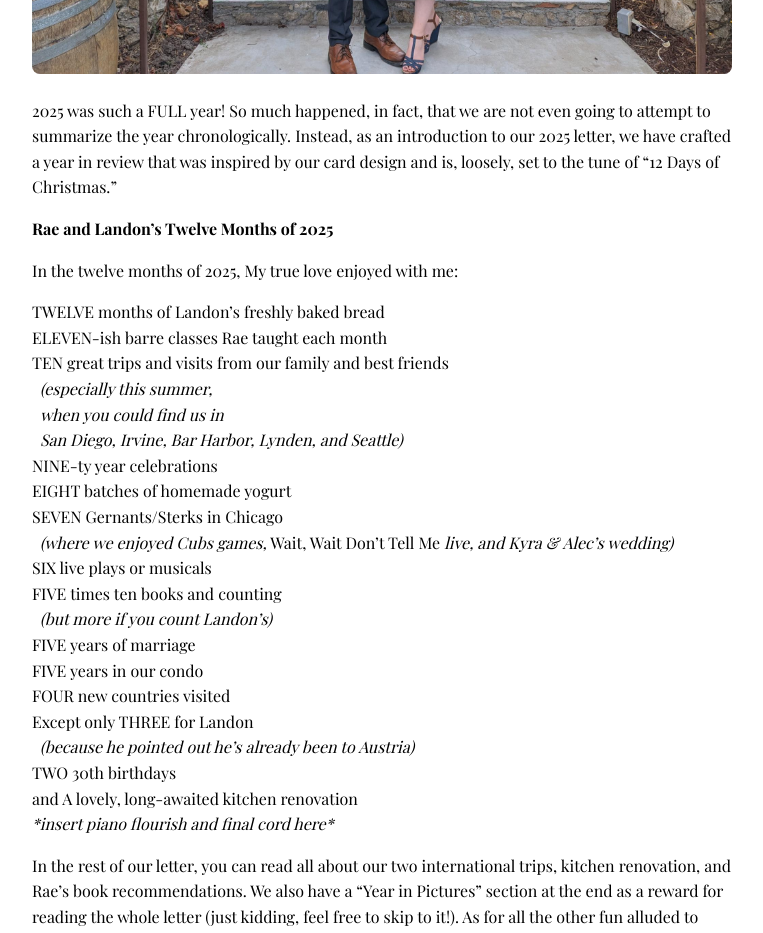
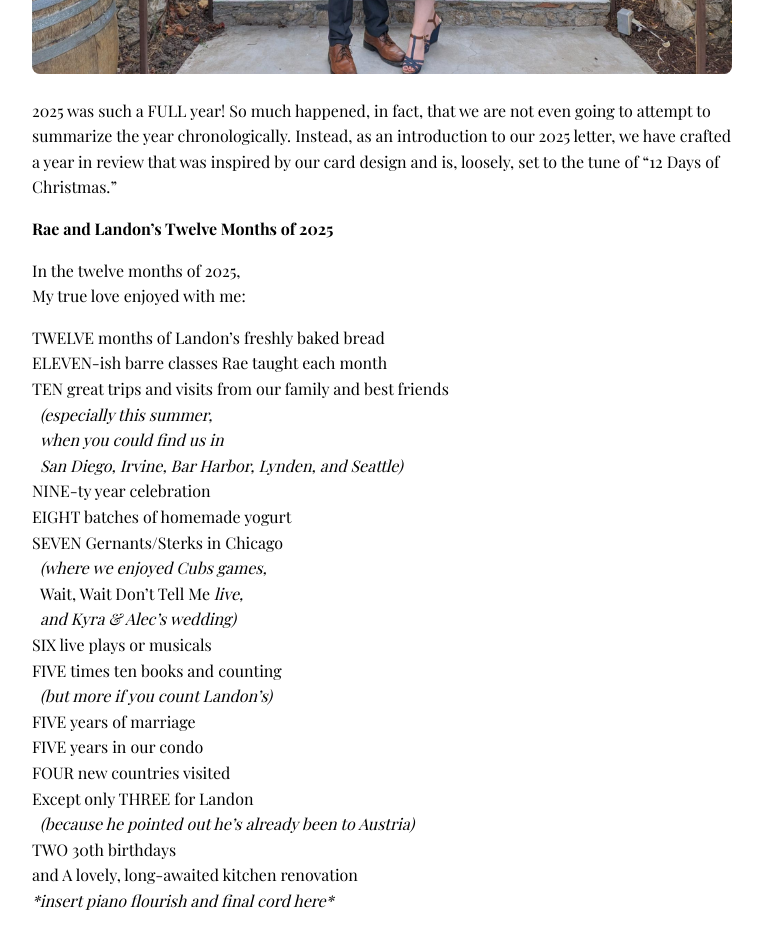
Before and after one commit to lsterk/staticsite, a Jekyll site: the page built from index.md, in a window 1280 px wide and 1400 px high, scrolled down 566 px. Shown: the top 933 px of the window, without its empty margins (258-1021 px from the left). Built offline with Jekyll 4.4.1, drawn with Linux system fonts in a browser that asks for light colours; some web fonts are replaced; some of the changed text lies outside the part shown.

```diff
--- a/_config.yml
+++ b/_config.yml
@@ -4,7 +4,6 @@ description: "Rae and Landon's 2025 Christmas Card"
 baseurl: "/staticsite"
 # The base URL of your site (omit trailing slash)
 url: "https://lsterk.github.io"
-# remote_theme: pages-themes/cayman@v0.2.0
-remote_them: https://github.com/pages-themes/cayman.git
+remote_theme: pages-themes/cayman@v0.2.0
 plugins:
 - jekyll-remote-theme
--- a/_data/carousels.yml
+++ b/_data/carousels.yml
@@ -77,7 +77,7 @@ miscrl:
   - src: assets/img/miscrl/12.jpg
     caption: "Celebrating our 5th wedding anniversary!"
   - src: assets/img/miscrl/13.jpg
-    caption: "Stereophonix in San Francisco"
+    caption: "Stereophonic in San Francisco"
   - src: assets/img/miscrl/14.jpg
     caption: "Landon discovered how to make cold foam for coffee at home"
   - src: assets/img/miscrl/15.jpg
--- a/index.md
+++ b/index.md
@@ -5,6 +5,9 @@ layout: default
 title: "Christmas Letter 2025"
 
 ---
+<head>
+  <meta property="og:image" content="assets/img/preview.jpg" />
+</head>
 # Rae and Landon's 2025
 
 ![](assets/img/miscrl/11.jpg)
@@ -22,10 +25,12 @@ TEN great trips and visits from our family and best friends
 &nbsp;&nbsp;_(especially this summer,_
 &nbsp;&nbsp;_when you could find us in_
 &nbsp;&nbsp;_San Diego, Irvine, Bar Harbor, Lynden, and Seattle)_
-NINE-ty year celebrations
+NINE-ty year celebration
 EIGHT batches of homemade yogurt
 SEVEN Gernants/Sterks in Chicago
-&nbsp;&nbsp;_(where we enjoyed Cubs games,_ Wait, Wait Don’t Tell Me _live, and Kyra & Alec’s wedding)_
+&nbsp;&nbsp;_(where we enjoyed Cubs games,_
+&nbsp;&nbsp;Wait, Wait Don’t Tell Me _live,
+&nbsp;&nbsp;and Kyra & Alec’s wedding)_
 SIX live plays or musicals
 FIVE times ten books and counting
 &nbsp;&nbsp;_(but more if you count Landon’s)_
@@ -39,7 +44,7 @@ and A lovely, long-awaited kitchen renovation
   *\*insert piano flourish and final cord here\**
 
 
-In the rest of our letter, you can read all about our two international trips, kitchen renovation, and Rae’s book recommendations. We also have a “Year in Pictures” section at the end as a reward for reading the whole letter (just kidding, feel free to skip to it!). As for all the other fun alluded to above, we’d love to catch up if you want the full scoop for everything we did.
+In the rest of our letter, you can read all about our two international trips, kitchen renovation, and Rae’s book recommendations. We also have a “Year in Pictures” section at the end as a reward for reading the whole letter (just kidding, feel free to skip to it!) As for all the other fun alluded to above, we’d love to catch up if you want the full scoop for everything we did.
 
 <a href="#year-in-pictures" class="jump-button">⬇️ Jump to our Year in Pictures 📷</a>
 
```
Also changed, not shown: assets/img/preview.jpg (added).
